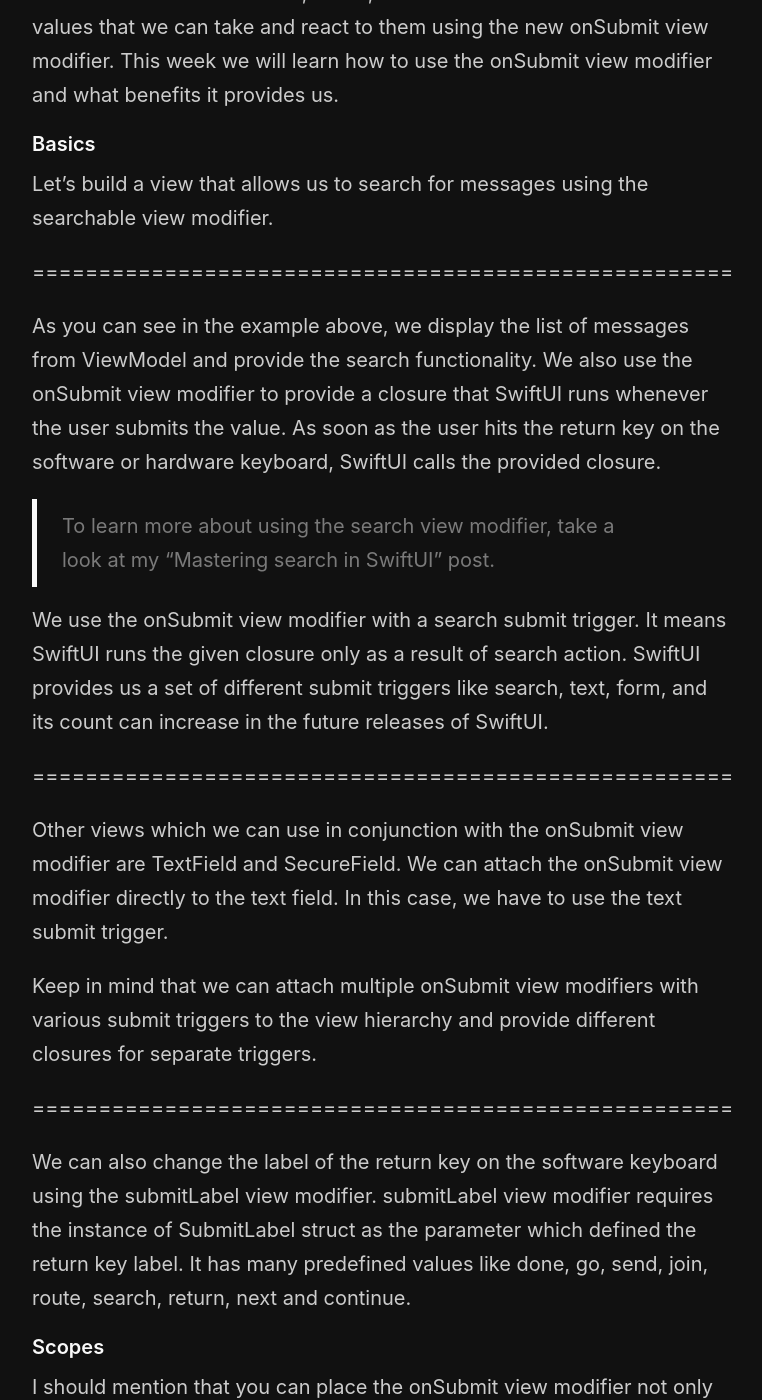
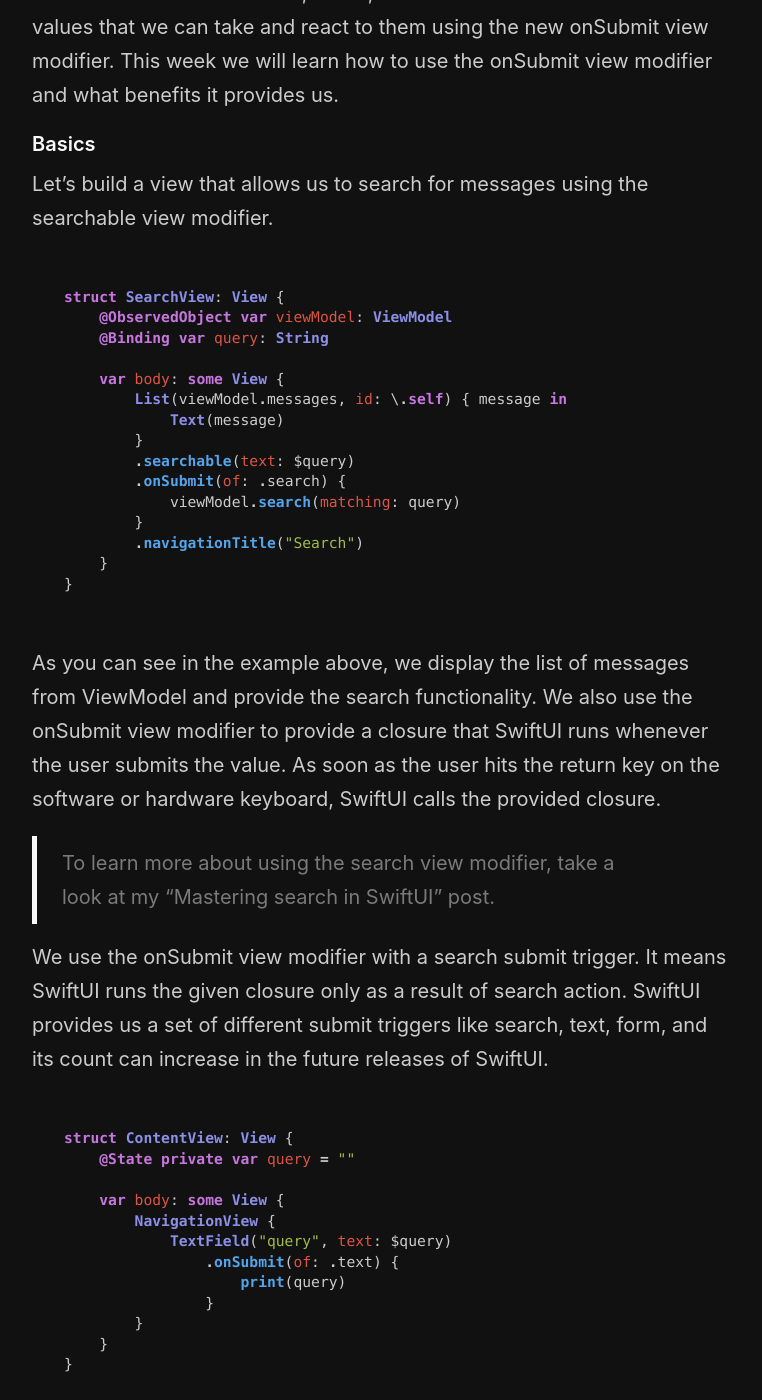
Before and after one commit to mecid/mecid.github.io, a Jekyll site: the page built from _posts/2021-07-21-submitting-values-to-swiftui-view.md, in a window 1280 px wide and 1400 px high, scrolled down 334 px. Shown: the whole window, without its empty margins (258-1020 px from the left). Built offline with Jekyll 4.4.1, drawn with Linux system fonts in a browser that asks for light colours; some of the changed text lies outside the part shown.

Commit message:
code examples added to submitting values post

````diff
--- a/_posts/2021-07-21-submitting-value-to-swiftui-view.md
+++ b/_posts/2021-07-21-submitting-values-to-swiftui-view.md
@@ -8,7 +8,23 @@
 #### Basics
 Let's build a view that allows us to search for messages using the searchable view modifier.
 
-=====================================================
+```swift
+struct SearchView: View {
+    @ObservedObject var viewModel: ViewModel
+    @Binding var query: String
+
+    var body: some View {
+        List(viewModel.messages, id: \.self) { message in
+            Text(message)
+        }
+        .searchable(text: $query)
+        .onSubmit(of: .search) {
+            viewModel.search(matching: query)
+        }
+        .navigationTitle("Search")
+    }
+}
+```
 
 As you can see in the example above, we display the list of messages from ViewModel and provide the search functionality. We also use the onSubmit view modifier to provide a closure that SwiftUI runs whenever the user submits the value. As soon as the user hits the return key on the software or hardware keyboard, SwiftUI calls the provided closure.
 
@@ -16,20 +32,68 @@
 
 We use the onSubmit view modifier with a search submit trigger. It means SwiftUI runs the given closure only as a result of search action. SwiftUI provides us a set of different submit triggers like search, text, form, and its count can increase in the future releases of SwiftUI.
 
-=====================================================
+```swift
+struct ContentView: View {
+    @State private var query = ""
+
+    var body: some View {
+        NavigationView {
+            TextField("query", text: $query)
+                .onSubmit(of: .text) {
+                    print(query)
+                }
+        }
+    }
+}
+```
 
 Other views which we can use in conjunction with the onSubmit view modifier are TextField and SecureField. We can attach the onSubmit view modifier directly to the text field. In this case, we have to use the text submit trigger.
 
 Keep in mind that we can attach multiple onSubmit view modifiers with various submit triggers to the view hierarchy and provide different closures for separate triggers.
 
-=====================================================
+```swift
+struct ContentView: View {
+    @State private var query = ""
+
+    var body: some View {
+        NavigationView {
+            TextField("query", text: $query)
+                .submitLabel(.send)
+                .onSubmit(of: .text) {
+                    print(query)
+                }
+        }
+    }
+}
+```
 
 We can also change the label of the return key on the software keyboard using the submitLabel view modifier. submitLabel view modifier requires the instance of SubmitLabel struct as the parameter which defined the return key label. It has many predefined values like done, go, send, join, route, search, return, next and continue.
 
 #### Scopes
 I should mention that you can place the onSubmit view modifier not only under the text field, but it can be anywhere in the view hierarchy. That's why SwiftUI provides us an opportunity to control submit scopes. For example, you can disable a part of the view hierarchy to react on submitting values.
 
-=====================================================
+```swift
+struct ContentView: View {
+    @StateObject private var viewModel = ViewModel()
+
+    var body: some View {
+        NavigationView {
+            VStack {
+                TextField("phone", text: $viewModel.phone)
+                    .submitScope(viewModel.phone.count > 11)
+
+                VStack {
+                    TextField("email", text: $viewModel.email)
+                    TextField("password", text: $viewModel.password)
+                }
+            }
+            .onSubmit(of: .text) {
+                viewModel.signUp()
+            }
+        }
+    }
+}
+```
 
 The submitScope view modifier allows you to avoid specific views from invoking a submission action. In our example, the phone text field will not initiate a submission while the provided condition is false.
 
````
